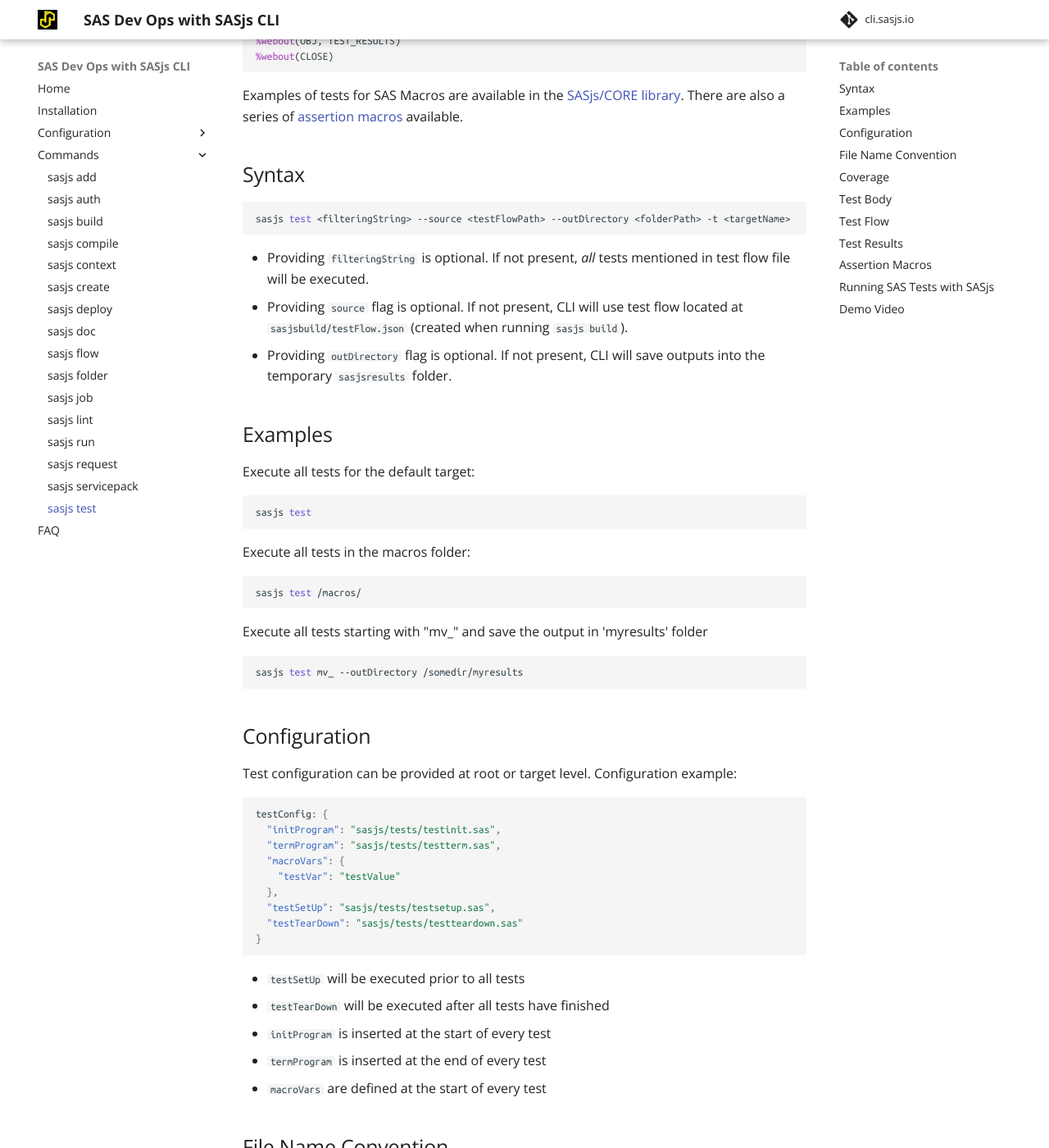
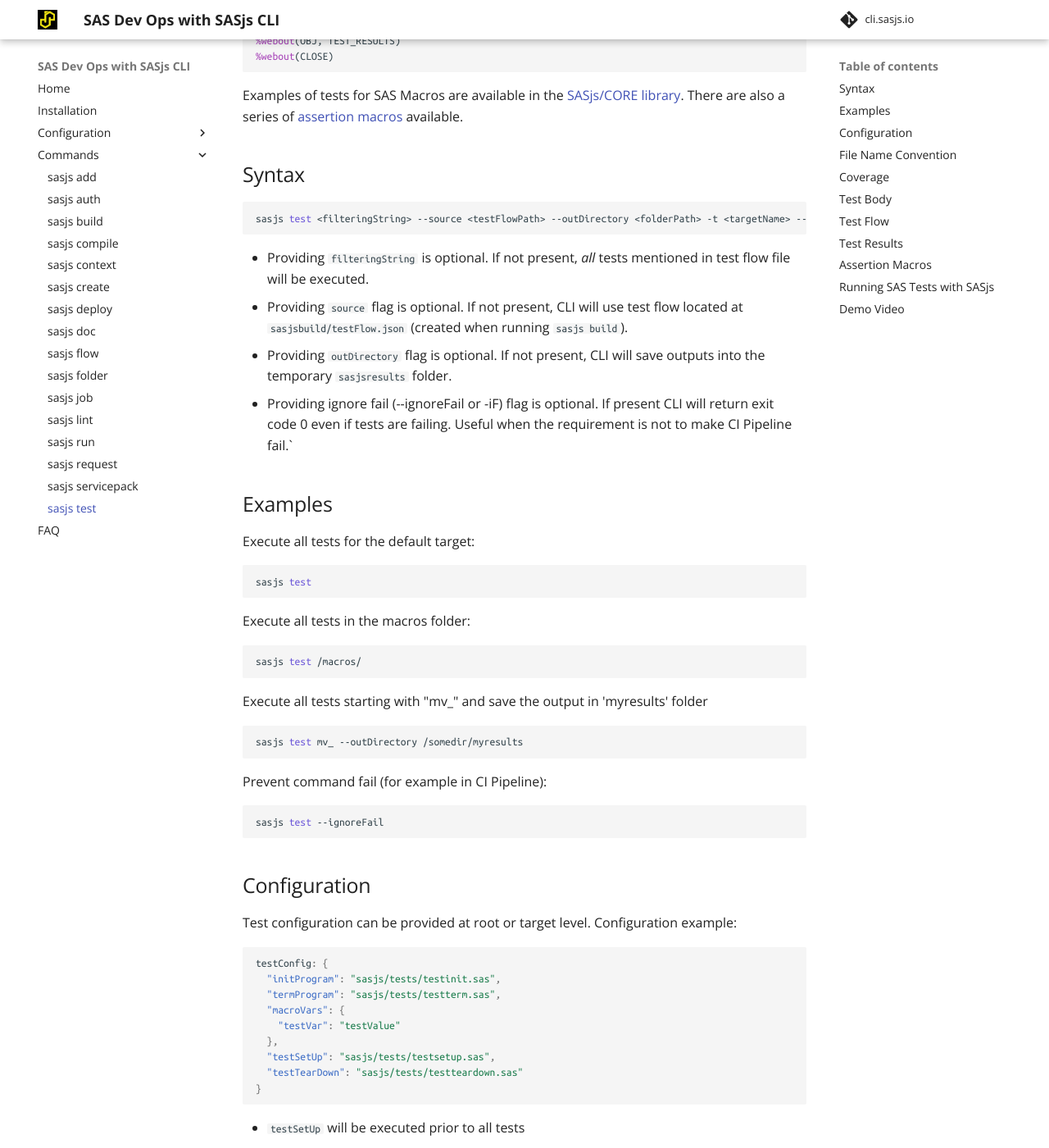
Before and after one commit to sasjs/cli.sasjs.io, an MkDocs documentation site: the page built from docs/test.md, in a window 1280 px wide and 1400 px high, scrolled down 1786 px. Shown: the whole window at 82% size. Built offline with MkDocs 1.6.1 and Material for MkDocs 9.7.7, drawn with Linux system fonts in a browser that asks for light colours.

````diff
--- a/docs/test.md
+++ b/docs/test.md
@@ -55,12 +55,14 @@
 ## Syntax
 
 ```bash
-sasjs test <filteringString> --source <testFlowPath> --outDirectory <folderPath> -t <targetName>
+sasjs test <filteringString> --source <testFlowPath> --outDirectory <folderPath> -t <targetName> --ignoreFail
 ```
 
 - Providing `filteringString` is optional. If not present, *all* tests mentioned in test flow file will be executed.
 - Providing `source` flag is optional. If not present, CLI will use test flow located at `sasjsbuild/testFlow.json` (created when running `sasjs build`).
 - Providing `outDirectory` flag is optional. If not present, CLI will save outputs into the temporary `sasjsresults` folder.
+- Providing ignore fail (--ignoreFail or -iF) flag is optional. If present CLI will return exit code 0 even if tests are failing. Useful when the requirement is not to make CI Pipeline fail.`
+
 
 ## Examples
 
@@ -80,6 +82,12 @@
 
 ```sh
 sasjs test mv_ --outDirectory /somedir/myresults
+```
+
+Prevent command fail (for example in CI Pipeline):
+
+```bash
+sasjs test --ignoreFail
 ```
 
 ## Configuration
````
